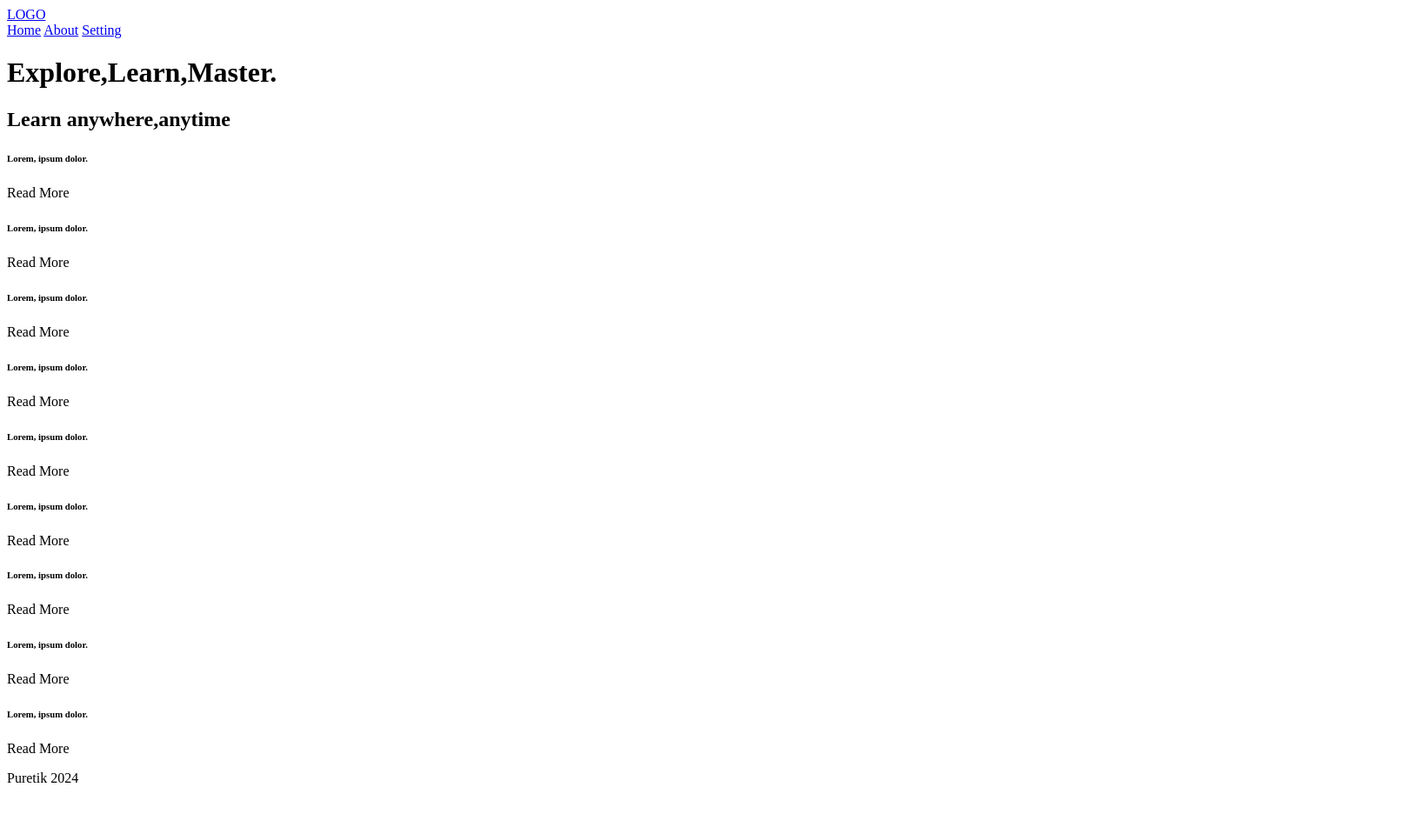
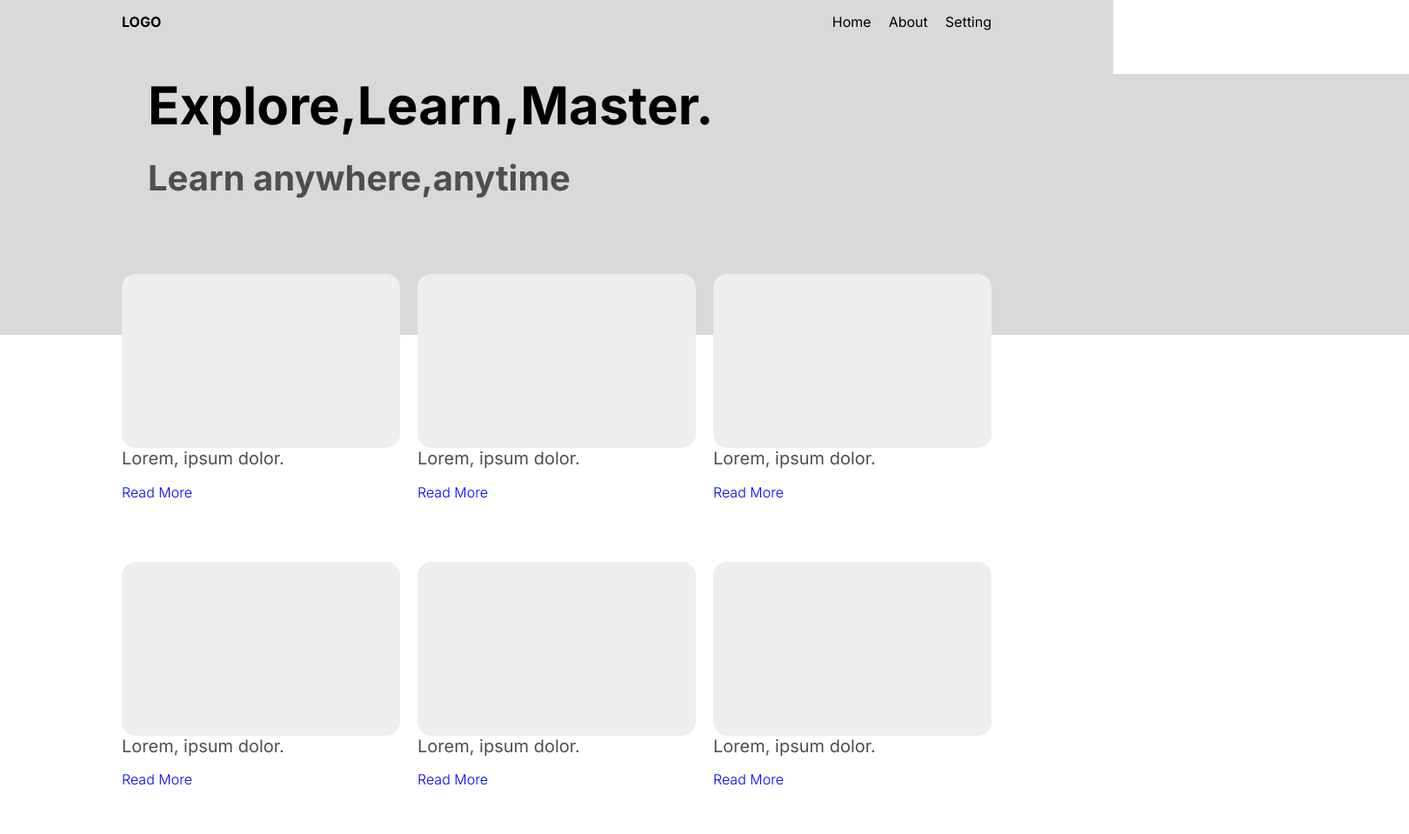
Before and after one commit to aya1133/puretik-day-1, a plain HTML site: page index.html in a window 1280 px wide. Shown: the top 959 px of the page at 87% size, 1620 px wide, since content can reach past the window. Before the commit the page ends 920 px from the top, so only its background shows below. Drawn offline with Linux system fonts and the light colour scheme.

Commit message:
Update index.html

```diff
--- a/index.html
+++ b/index.html
@@ -4,7 +4,7 @@
     <meta charset="UTF-8">
     <meta name="viewport" content="width=device-width, initial-scale=box.0">
     <title>Project1</title>
-   <link rel="stylesheet" href="one.css">
+   <link rel="stylesheet" href="style.css">
    <link rel="preconnect" href="https://fonts.googleapis.com">
 
 
```
